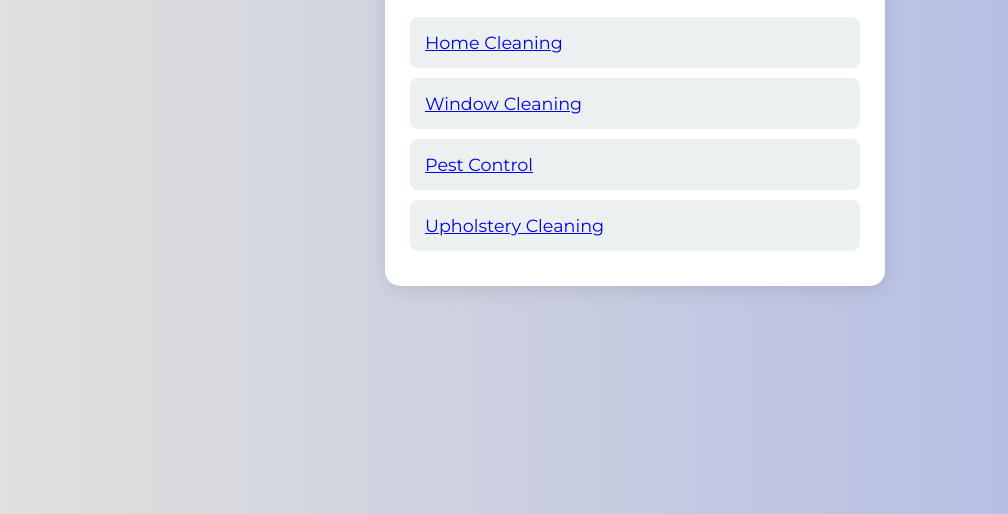
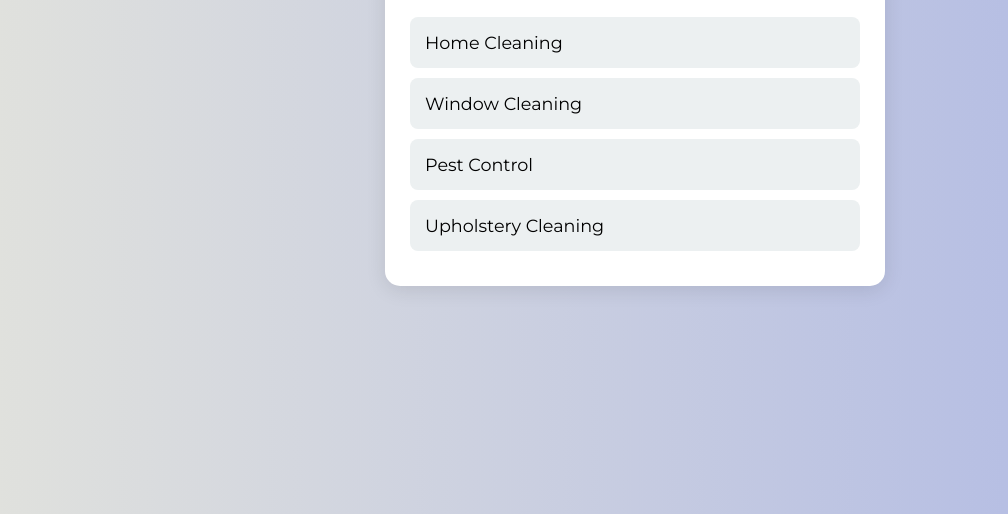
Before and after one commit to vasanth793/casafix, a plain HTML site: page clean.html in a window 1280 px wide. Shown: the part 286-800 px from the top of the page, without its empty margins (5-1013 px from the left). Drawn offline with Linux system fonts and the light colour scheme.

```diff
--- a/applicate.css
+++ b/applicate.css
@@ -1,7 +1,3 @@
-<<<<<<< Updated upstream
-=======
-
->>>>>>> Stashed changes
 * {
   margin: 0;
   padding: 0;
--- a/clean.css
+++ b/clean.css
@@ -69,12 +69,6 @@ ul {
       font-size: 1.1rem;
       transition: background 0.3s;
       font-family: 'Montserrat', sans-serif;
-<<<<<<< Updated upstream
-    }
-ul li:hover {
-  background: #d0dce3;
-}
-=======
 
     }
 
@@ -82,7 +76,6 @@ ul li:hover {
     ul li:hover {
       background: #d0dce3;
     }
->>>>>>> Stashed changes
 
     ul a {
       text-decoration: none;
```
